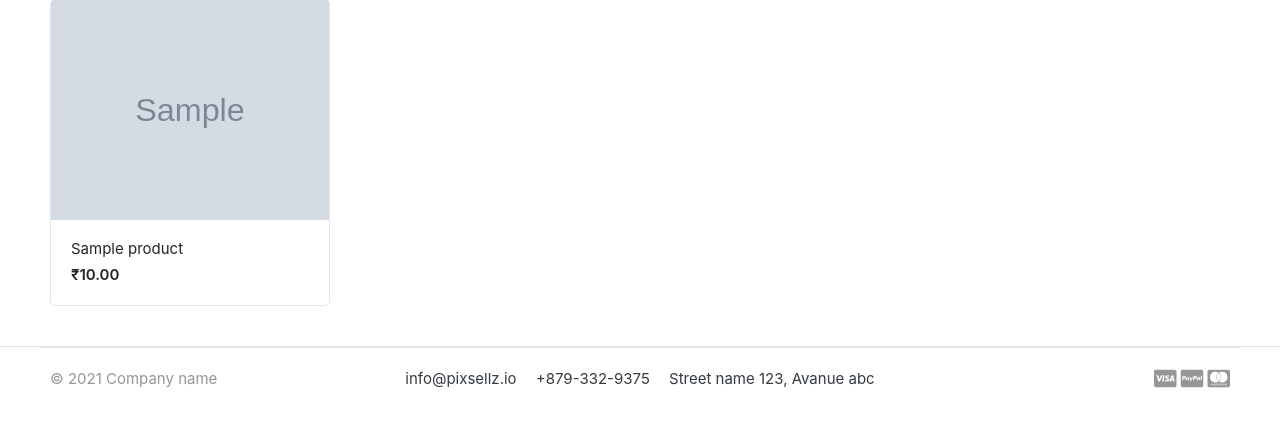
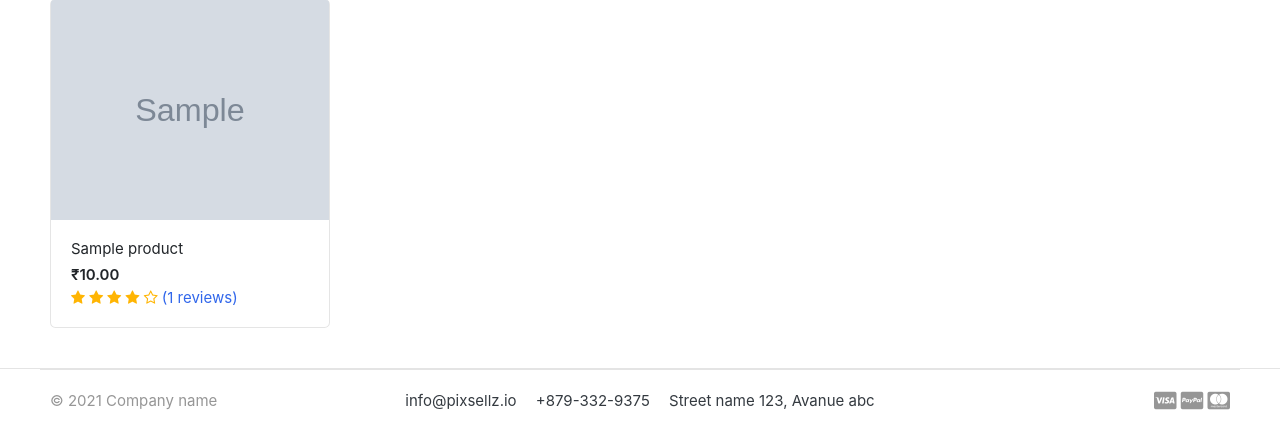
Before and after one commit to SatvirSingh98/GreatKart-eCommerce, a Django app: page / in a window 1280 px wide. Shown: the part 602-1035 px from the top of the page. Before the commit the page ends 990 px from the top, so only its background shows below. Run offline with Django 3.2, Linux system fonts and the light colour scheme; tables that the repository leaves empty hold one stand-in row (values such as "Sample post"); grey boxes marked "Sample" are stand-in pictures; some libraries are stand-ins or nearby versions; some web fonts are replaced.

Commit message:
Show Rating Stars on Homepage

```diff
--- a/src/apps/store/models.py
+++ b/src/apps/store/models.py
@@ -4,8 +4,8 @@ from django.db.models.aggregates import Avg, Count
 from django.db.models.signals import pre_save
 from django.dispatch import receiver
 from django.urls import reverse
+
 from apps.accounts.models import UserProfile
-
 from apps.category.models import Category
 from core.utils import unique_slug_generator
 
@@ -49,7 +49,7 @@ class Product(models.Model):
         reviews = ReviewModel.objects.filter(product=self, status=True).aggregate(count=Count('id'))
         count = 0
         if reviews['count'] is not None:
-            count = float(reviews['count'])
+            count = int(reviews['count'])
         return count
 
 
--- a/src/core/views.py
+++ b/src/core/views.py
@@ -4,5 +4,9 @@ from apps.store.models import Product
 
 
 def index(request):
-    products = Product.objects.all()
-    return render(request, 'index.html', {'products': products})
+    products = Product.objects.all().order_by('created_at')
+    context = {
+        'stars': [0.5, 1.5, 2.5, 3.5, 4.5],
+        'products': products
+    }
+    return render(request, 'index.html', context)
--- a/src/templates/index.html
+++ b/src/templates/index.html
@@ -32,6 +32,19 @@
 						<figcaption class="info-wrap">
 							<a href="{{ product.get_absolute_url }}" class="title">{{ product.name }}</a>
 							<div class="price mt-1">₹{{ product.price }}</div>
+							<div class="rating-star">
+								<span>
+									{% for star in stars %}
+										<i aria-hidden="true"
+											class="fa fa-star{% if product.average_rating < star %}-o
+											{% elif product.average_rating >= star and product.average_rating < star|add:'0.5' %}-half-o{% endif %}">
+										</i>
+									{% endfor %}
+									<span class="text-primary" target="customer-reviews">
+										({{ product.count_reviews }} reviews)
+									</span>
+								</span>
+							</div>
 						</figcaption>
 					</div>
 				</div>
```
